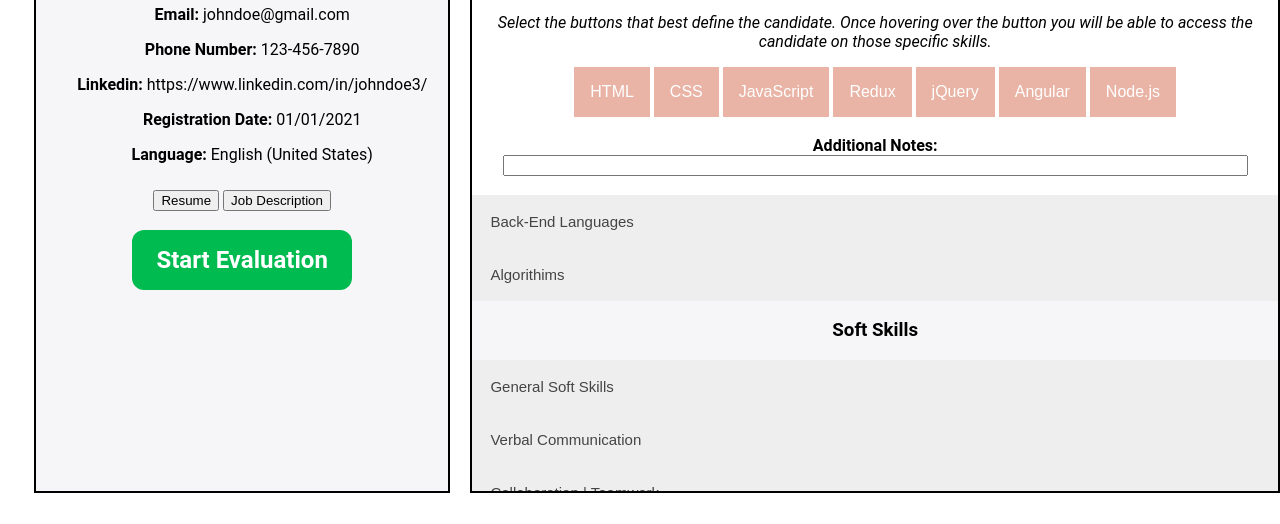
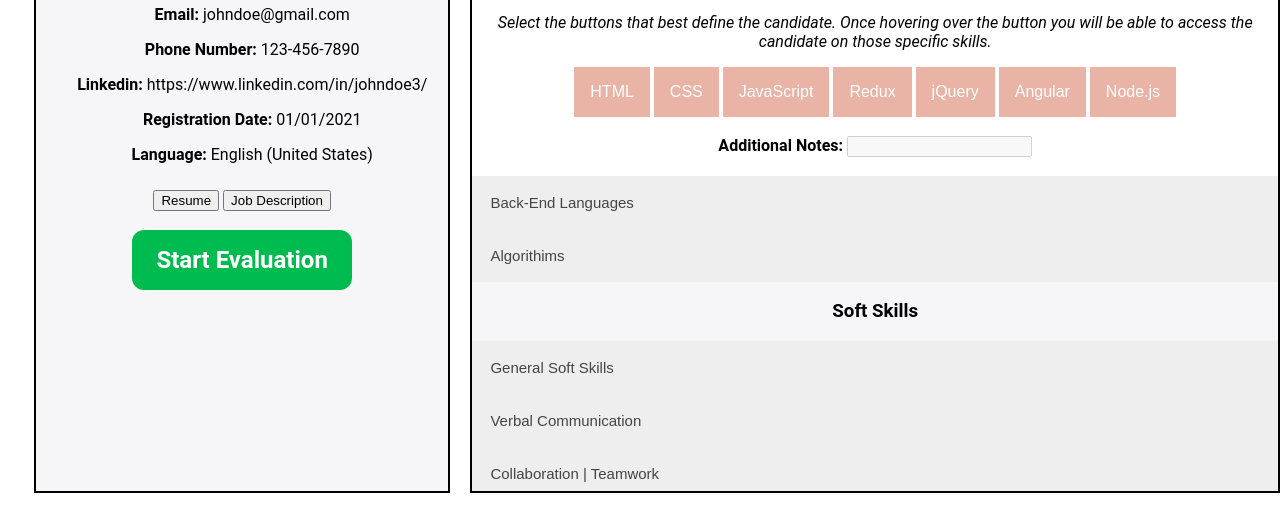
Before and after one commit to TasfiaHossain/candidate-feedback-page, a plain HTML site: page index.html in a window 1280 px wide. Both pictures are taken after a click on the button "Front-End Languages". Shown: the part 276-800 px from the top of the page. Drawn offline with Linux system fonts and the light colour scheme.

Commit message:
Update index.html

```diff
--- a/index.html
+++ b/index.html
@@ -20,6 +20,7 @@
             </div>
         </div>
 
+       <div class="whole div">
         <div class="parentdiv">
             <div class="firstdiv">
                 <h1><img src="account.png" width="120"></h1>
@@ -35,7 +36,7 @@
                     <button class="btn2"> Job Description</button>
                     <br>
                     <br>
-                    <button class="btn3"><strong>Start Evaluation</strong></button>
+                    <button class="btn3" onclick="myFunction()"><strong>Start Evaluation</strong></button>
                 </div>
 
             </div>
@@ -60,11 +61,10 @@
 
                     <div class="Inp">
                     <div class = "sub">
-                        <form action="/action_page.php">
                         <p><em>Select the buttons that best define the candidate. Once hovering over the button you will be able to access the candidate on those specific skills.</em></p>
 
                             <div class="dropdown">
-                                <button class="dropbtn">HTML</button>
+                                <button class="dropbtn" id="HTML">HTML</button>
                                 <div class="dropdown-content">
                                 <a href="#">Needs Training</a>
                                 <a href="#">Basic Knowledge</a>
@@ -136,8 +136,7 @@
 
                         <br><br>
                         <a class="ques" label for="fname"><b>Additional Notes:</b></label></a>
-                        <input type="text" id="fname" name="fname" size="90"><br><br>
-                        </form>
+                        <input placeholder='' disabled/><id="fname" name="fname" size="90"><br><br>
                     </div>
                     </div>
                     </div>
@@ -147,7 +146,6 @@
 
                     <div class="Inp">
                     <div class = "sub">
-                        <form action="/action_page.php">
                         <p><em>Select the buttons that best define the candidate. Once hovering over the button you will be able to access the candidate on those specific skills.</em></p>
                         <div class="dropdown">
                             <button class="dropbtn">C++</button>
@@ -224,8 +222,7 @@
 
                     <br><br>
                         <a class="ques" label for="fname"><b>Additional Notes:</b></label></a>
-                        <input type="text" id="fname" name="fname" size="90"><br><br>
-                        </form>
+                        <input placeholder='' disabled/><id="fname" name="fname" size="90"><br><br>
                     </div>
                     </div>
                     </div>
@@ -235,7 +232,6 @@
 
                     <div class="Inp">
                     <div class = "sub">
-                        <form action="/action_page.php">
                         <p><em>Select the buttons that best define the candidate. Once hovering over the button you will be able to access the candidate on those specific skills.</em></p>
                         <div class="dropdown">
                             <button class="dropbtn">Insertion Sort</button>
@@ -330,8 +326,7 @@
 
                     <br><br>
                         <a class="ques" label for="fname"><b>Additional Notes:</b></label></a>
-                        <input type="text" id="fname" name="fname" size="90"><br><br>
-                        </form>
+                        <input placeholder='' disabled/><id="fname" name="fname" size="90"><br><br>
                     </div>
                     </div>
                     </div>
@@ -343,7 +338,6 @@
 
                     <div class="Inp">
                     <div class = "sub">
-                        <form action="/action_page.php">
                         <p><em>Select the buttons that best define the candidate. Once hovering over the button you will be able to access the candidate on those specific skills.</em></p>
                         <div class="dropdown">
                             <button class="dropbtn">Time-Management</button>
@@ -460,8 +454,7 @@
 
                     <br><br>
                         <a class="ques" label for="fname"><b>Additional Notes:</b></label></a>
-                        <input type="text" id="fname" name="fname" size="90"><br><br>
-                        </form>
+                        <input placeholder='' disabled/><id="fname" name="fname" size="90"><br><br>
                     </div>
                     </div>
                     </div>
@@ -471,7 +464,6 @@
 
                     <div class="Inp">
                     <div class = "sub">
-                        <form action="/action_page.php">
                         <p><em>Select the buttons that best define the candidate. Once hovering over the button you will be able to access the candidate on those specific skills.</em></p>
                         <div class="dropdown">
                             <button class="dropbtn">Effective Communicator</button>
@@ -560,8 +552,7 @@
 
                     <br><br>
                         <a class="ques" label for="fname"><b>Additional Notes:</b></label></a>
-                        <input type="text" id="fname" name="fname" size="90"><br><br>
-                        </form>
+                        <input placeholder='' disabled/><id="fname" name="fname" size="90"><br><br>
                     </div>
                     </div>
                     </div>
@@ -571,7 +562,6 @@
 
                     <div class="Inp">
                     <div class = "sub">
-                        <form action="/action_page.php">
                         <p><em>Select the buttons that best define the candidate. Once hovering over the button you will be able to access the candidate on those specific skills.</em></p>
                         <div class="dropdown">
                             <button class="dropbtn">Asked Questions</button>
@@ -648,8 +638,7 @@
 
                     <br><br>
                         <a class="ques" label for="fname"><b>Additional Notes:</b></label></a>
-                        <input type="text" id="fname" name="fname" size="90"><br><br>
-                        </form>
+                        <input placeholder='' disabled/><id="fname" name="fname" size="90"><br><br>
                     </div>
                     </div>
                     </div>
@@ -659,7 +648,6 @@
 
                     <div class="Inp">
                     <div class = "sub">
-                        <form action="/action_page.php">
                         <p><em>Select the buttons that best define the candidate. Once hovering over the button you will be able to access the candidate on those specific skills.</em></p>
                         <div class="dropdown">
                             <button class="dropbtn">Takes initiative</button>
@@ -749,8 +737,7 @@
 
                     <br><br>
                         <a class="ques" label for="fname"><b>Additional Notes:</b></label></a>
-                        <input type="text" id="fname" name="fname" size="90"><br><br>
-                        </form>
+                        <input placeholder='' disabled/><id="fname" name="fname" size="90"><br><br>
                     </div>
                     </div>
                     </div>
@@ -760,7 +747,6 @@
 
                     <div class="Inp">
                     <div class = "sub">
-                        <form action="/action_page.php">
                         <p><em>Select the buttons that best define the candidate. Once hovering over the button you will be able to access the candidate on those specific skills.</em></p>
                         <div class="dropdown">
                             <button class="dropbtn">Reserved</button>
@@ -871,8 +857,7 @@
 
                     <br><br>
                         <a class="ques" label for="fname"><b>Additional Notes:</b></label></a>
-                        <input type="text" id="fname" name="fname" size="90"><br><br>
-                        </form>
+                        <input placeholder='' disabled/><id="fname" name="fname" size="90"><br><br>
                     </div>
                     </div>
                     </div>
@@ -882,7 +867,6 @@
 
                     <div class="Inp">
                     <div class = "sub">
-                        <form action="/action_page.php">
                         <p><em>Select the buttons that best define the candidate. Once hovering over the button you will be able to access the candidate on those specific skills.</em></p>
                         <div class="dropdown">
                             <button class="dropbtn">Analytical</button>
@@ -982,8 +966,7 @@
 
                     <br><br>
                         <a class="ques" label for="fname"><b>Additional Notes:</b></label></a>
-                        <input type="text" id="fname" name="fname" size="90"><br><br>
-                        </form>
+                        <input placeholder='' disabled/><id="fname" name="fname" size="90"><br><br>
                     </div>
                     </div>
                     </div>
@@ -995,7 +978,6 @@
 
                     <div class="Inp">
                     <div class = "sub">
-                        <form action="/action_page.php">
                         <p><em>These questions will ask for your overall judgement of the candidate. You may choose to answer yes or no, or otherwise provide in-depth feedback about your candidate.</em></p>
 
                             <div class="dropdown">
@@ -1008,8 +990,7 @@
 
                         <br><br>
                         <a class="ques" label for="fname"><b>Additional Notes:</b></label></a>
-                        <input type="text" id="fname" name="fname" size="90"><br><br>
-                        </form>
+                        <input placeholder='' disabled/><id="fname" name="fname" size="90"><br><br>
                     </div>
                     </div>
                     </div>
@@ -1019,7 +1000,6 @@
 
                     <div class="Inp">
                     <div class = "sub">
-                        <form action="/action_page.php">
                         <p><em>These questions will ask for your overall judgement of the candidate. You may choose to answer yes or no, or otherwise provide in-depth feedback about your candidate.</em></p>
 
                             <div class="dropdown">
@@ -1032,8 +1012,7 @@
 
                         <br><br>
                         <a class="ques" label for="fname"><b>Additional Notes:</b></label></a>
-                        <input type="text" id="fname" name="fname" size="90"><br><br>
-                        </form>
+                        <input placeholder='' disabled/><id="fname" name="fname" size="90"><br><br>
                     </div>
                     </div>
                     </div>
@@ -1043,7 +1022,6 @@
 
                     <div class="Inp">
                     <div class = "sub">
-                        <form action="/action_page.php">
                         <p><em>These questions will ask for your overall judgement of the candidate. You may choose to answer yes or no, or otherwise provide in-depth feedback about your candidate.</em></p>
 
                             <div class="dropdown">
@@ -1056,8 +1034,7 @@
 
                         <br><br>
                         <a class="ques" label for="fname"><b>Additional Notes:</b></label></a>
-                        <input type="text" id="fname" name="fname" size="90"><br><br>
-                        </form>
+                        <input placeholder='' disabled/><id="fname" name="fname" size="90"><br><br>
                     </div>
                     </div>
                 </div>
@@ -1067,7 +1044,6 @@
 
                 <div class="Inp">
                 <div class = "sub">
-                    <form action="/action_page.php">
                     <p><em>These questions will ask for your overall judgement of the candidate. You may choose to answer yes or no, or otherwise provide in-depth feedback about your candidate.</em></p>
 
                         <div class="dropdown">
@@ -1080,8 +1056,7 @@
 
                     <br><br>
                     <a class="ques" label for="fname"><b>Additional Notes:</b></label></a>
-                    <input type="text" id="fname" name="fname" size="90"><br><br>
-                    </form>
+                    <input placeholder='' disabled/><id="fname" name="fname" size="90"><br><br>
                 </div>
                 </div>
                 </div>
@@ -1091,7 +1066,6 @@
 
                 <div class="Inp">
                 <div class = "sub">
-                    <form action="/action_page.php">
                     <p><em>These questions will ask for your overall judgement of the candidate. You may choose to answer yes or no, or otherwise provide in-depth feedback about your candidate.</em></p>
 
                         <div class="dropdown">
@@ -1104,8 +1078,7 @@
 
                     <br><br>
                     <a class="ques" label for="fname"><b>Additional Notes:</b></label></a>
-                    <input type="text" id="fname" name="fname" size="90"><br><br>
-                    </form>
+                    <input placeholder='' disabled/><id="fname" name="fname" size="90"><br><br>
                 </div>
                 </div>
                 </div>
@@ -1116,6 +1089,14 @@
                 <button class="btn2"> Submit Evaluation</button>
 
                 <br><br>
+
+            </div>
+
+        </div>
+
+       </div>
+
+    </div>
 
 
 <script>
@@ -1133,7 +1114,13 @@
         }
         });
     }
-    </script>
 
-    </body>
-    </html>
+    let btnHTML = document.querySelector('#HTML'); {
+    btnHTML.addEventListener('click', () => btnPrimary.style.backgroundColor = '#337ab7')
+
+    }
+
+</script>
+
+</body>
+</html>
```
